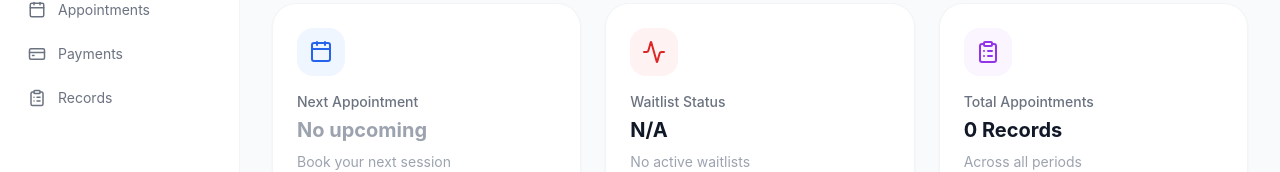
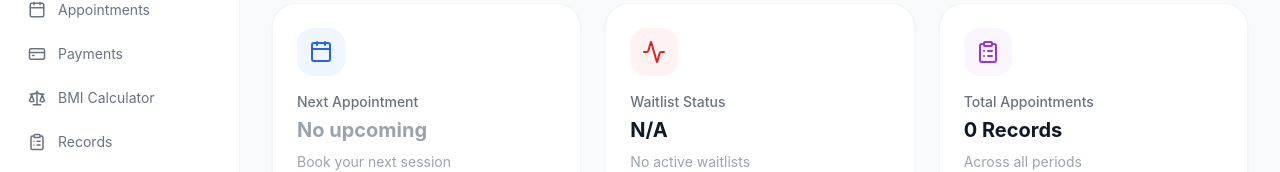
Before and after one commit to RUSIRUDEVINDA/healthcare-platform-backend, a React (Vite) app in the folder frontend/: page /dashboard in a window 1280 px wide. Shown: the part 201-373 px from the top of the page. Built offline with nearby package versions, Linux system fonts and the light colour scheme; no server answers; sample sign-in values are in the browser's storage.

Commit message:
git commit -m "feat(frontend): integrate BMI calculator link in dashboard navigation"

```diff
--- a/frontend/src/pages/Dashboard.tsx
+++ b/frontend/src/pages/Dashboard.tsx
@@ -1,5 +1,5 @@
 import { useState, useEffect } from 'react';
-import { LogOut, User, Activity, Calendar, ClipboardList, CreditCard } from 'lucide-react';
+import { LogOut, User, Activity, Calendar, ClipboardList, CreditCard, Scale } from 'lucide-react';
 import { Link } from 'react-router-dom';
 import { patientApi, type PatientProfile } from '../api/patient';
 import { doctorApi, type DoctorProfile } from '../api/doctor';
@@ -136,6 +136,12 @@ export default function Dashboard() {
               <CreditCard className="h-[18px] w-[18px]" /> Payments
             </Link>
           )}
+          <Link
+            to="/bmi-calculator"
+            className="flex items-center gap-3 px-3 py-2.5 text-gray-500 hover:bg-gray-50 rounded-xl transition-colors text-sm"
+          >
+            <Scale className="h-[18px] w-[18px]" /> BMI Calculator
+          </Link>
           <a
             href="#"
             className="flex items-center gap-3 px-3 py-2.5 text-gray-500 hover:bg-gray-50 rounded-xl transition-colors text-sm"
@@ -226,7 +232,7 @@ export default function Dashboard() {
             <div className="bg-white rounded-3xl border border-gray-100 shadow-sm p-8">
               <div className="flex items-center justify-between mb-8">
                 <h4 className="text-xl font-bold text-gray-900">Upcoming Appointments</h4>
-                <Link to="/appointments" className="text-brand font-semibold text-sm hover:underline">View All</Link>
+                <Link to="/appointments?tab=appointments" className="text-brand font-semibold text-sm hover:underline">View All</Link>
               </div>
               <div className="space-y-6">
                 {appointments.length > 0 ? (
```
